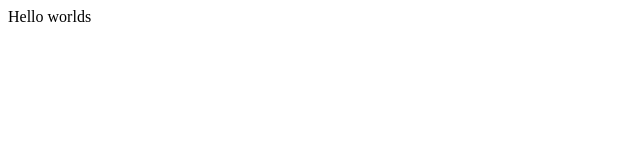
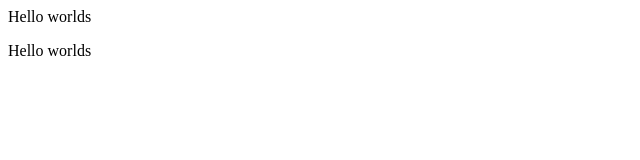
Before and after one commit to huydoan08/my-repo, a plain HTML site: page index.html in a window 1280 px wide. Shown: the full height of the page, 0-640 px from the left. Drawn offline with Linux system fonts and the light colour scheme.

Commit message:
commit 03
This reverts commit 7dd5e5a30b1abe3ad3e29ebf07f9b5f5e0ab39b3.

```diff
--- a/index.html
+++ b/index.html
@@ -1 +1,2 @@
 <p>Hello worlds</p>
+<p>Hello worlds</p>
```
